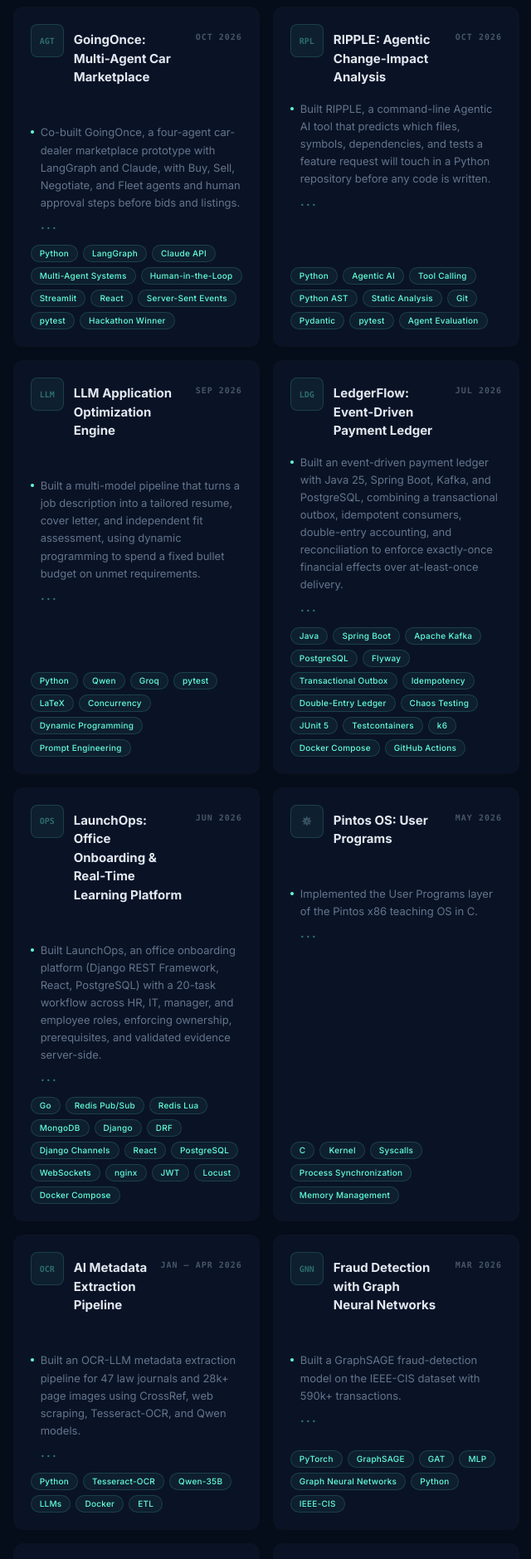
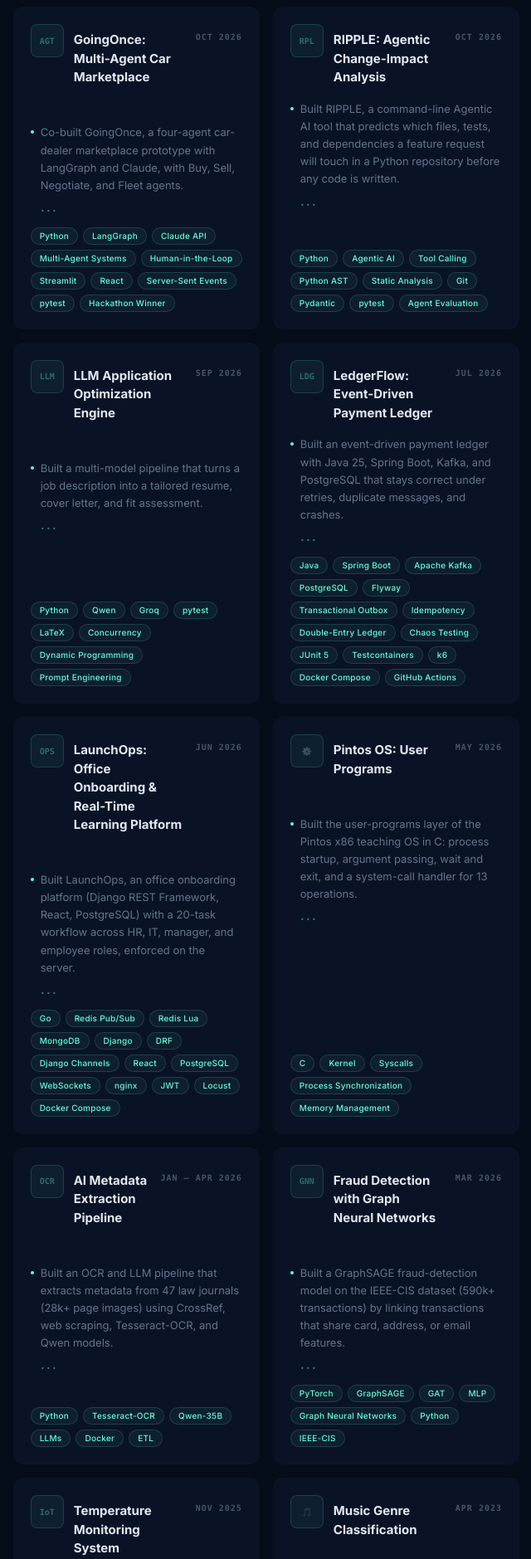
Before and after one commit to Jaypath456/jay-portfolio, a Next.js app: page / in a window 1280 px wide. Shown: the part 2580-4459 px from the top of the page at 83% size, without its empty margins (606-1246 px from the left). Built offline with nearby package versions, Linux system fonts and the light colour scheme.

Commit message:
updated projs

```diff
--- a/app/page.tsx
+++ b/app/page.tsx
@@ -1310,62 +1310,63 @@ export default function Home() {
                       <ProjectCard
                         date="Oct 2026"
                         icon="AGT" title="GoingOnce: Multi-Agent Car Marketplace" href="https://github.com/raunakpandey1/goingonce"
-                        desc="Co-built GoingOnce, a four-agent car-dealer marketplace prototype with LangGraph and Claude, with Buy, Sell, Negotiate, and Fleet agents and human approval steps before bids and listings. Won 1st place in the ACV Auctions + Copart challenge at UB's AI for Good Hackathon Design Challenge in October 2026. Claude handles only language and photo tasks, such as reading requests in any language, reading car photos, and writing explanations, while search, pricing, and negotiation math run in plain code so results repeat. Every Claude call has a saved fallback, and a demo-safe mode replays saved results when the network is bad. Delivered a Streamlit app and a React (Vite) front end over an HTTP API that streams agent steps as Server-Sent Events, with 24 pytest tests that click through every tab and the API."
+                        desc="Co-built GoingOnce, a four-agent car-dealer marketplace prototype with LangGraph and Claude, with Buy, Sell, Negotiate, and Fleet agents. Won 1st place in the ACV Auctions + Copart challenge at UB's AI for Good Hackathon Design Challenge. Claude handles language and photos, while search, pricing, and negotiation math run in plain code so results repeat. Includes a Streamlit app, a React front end, and 24 pytest tests."
                         note="Team of 4 · Hackathon prototype on simulated marketplace data · no real ACV or Copart integration"
                         tags={['Python', 'LangGraph', 'Claude API', 'Multi-Agent Systems', 'Human-in-the-Loop', 'Streamlit', 'React', 'Server-Sent Events', 'pytest', 'Hackathon Winner']}
                       />
                       <ProjectCard
                         date="Oct 2026"
                         icon="RPL" title="RIPPLE: Agentic Change-Impact Analysis" href="#"
-                        desc="Built RIPPLE, a command-line Agentic AI tool that predicts which files, symbols, dependencies, and tests a feature request will touch in a Python repository before any code is written. The LLM only chooses the next probe from what it has already seen, while Python builds the AST and Git index, runs 7 deterministic analysis tools, validates every piece of evidence, and enforces a 25-tool-call budget per run. Evaluated the current system on a fresh held-out set of 30 software-change tasks from 16 repositories (90 scored runs), reaching 0.306 precision, 0.198 F1, and 0.311 MRR with 0 unsupported accepted claims, at a cost of 0.322 false positives per task. Hardened agent execution with evidence-backed decision checkpoints, typed tool-target validation, duplicate suppression, and bounded report repair, averaging 10.37 tool calls, 16.60 model calls, and 0.73 duplicate calls per run, with 241 automated tests passing. Post-change Git verification compares the saved prediction with the real diff and flags unexpected changes, missing tests, and stale callers, reaching 100% detection recall across three planted anomaly types on 15 tasks using oracle pre-change predictions. The leak-audited evaluation infrastructure covers 915 scored runs across two held-out studies, with multi-seed runs, paired repository-cluster bootstrap analysis, and provider-failure provenance."
+                        desc="Built RIPPLE, a command-line Agentic AI tool that predicts which files, tests, and dependencies a feature request will touch in a Python repository before any code is written. The LLM picks what to investigate, while Python runs 7 analysis tools, validates every piece of evidence, and caps each run at 25 tool calls. On 30 fresh tasks from 16 repositories, it reached 0.306 precision and 0.311 MRR with 0 unsupported accepted claims. A post-change check compares the prediction to the real Git diff and flags unexpected edits, missing tests, and stale callers."
                         note="Personal project · Python repositories only · target code is analyzed read-only, never executed · stage-B result uses oracle pre-change predictions · not deployed in production"
                         tags={['Python', 'Agentic AI', 'Tool Calling', 'Python AST', 'Static Analysis', 'Git', 'Pydantic', 'pytest', 'Agent Evaluation']}
                       />
                       <ProjectCard
                         date="Sep 2026"
                         icon="LLM" title="LLM Application Optimization Engine" href="https://github.com/Jaypath456/llm-resume-pipeline"
-                        desc="Built a multi-model pipeline that turns a job description into a tailored resume, cover letter, and independent fit assessment, using dynamic programming to spend a fixed bullet budget on unmet requirements. Cut typical runtime by ~73% (~11 to ~3 minutes) with three concurrent generation workers that regenerate only failed output. Model output is treated as untrusted: Python rejects unsupported claims and changed metrics, then reads the compiled PDF back to check the file that actually ships. Reads exact posting metadata from Greenhouse, Lever, and Ashby, and uses a separate reviewer model that can only propose defects, which Python verifies against the evidence. Backed by a 2,500+ test pytest suite, including metamorphic tests, with no live API calls."
+                        desc="Built a multi-model pipeline that turns a job description into a tailored resume, cover letter, and fit assessment. Python checks every generated claim against source evidence and rejects unsupported ones. Cut typical runtime by ~73% (~11 to ~3 minutes) with three concurrent workers, backed by a 2,500+ test pytest suite."
                         note="Open source · built to explore reliable verification loops for LLM-generated output"
                         tags={['Python', 'Qwen', 'Groq', 'pytest', 'LaTeX', 'Concurrency', 'Dynamic Programming', 'Prompt Engineering']}
                       />
                       <ProjectCard
                         date="Jul 2026"
                         icon="LDG" title="LedgerFlow: Event-Driven Payment Ledger" href="#"
-                        desc="Built an event-driven payment ledger with Java 25, Spring Boot, Kafka, and PostgreSQL, combining a transactional outbox, idempotent consumers, double-entry accounting, and reconciliation to enforce exactly-once financial effects over at-least-once delivery. Split the system into two Spring Boot services, a payment API with idempotency-key handling and a ledger service owning double-entry posting, that communicate asynchronously through Kafka (KRaft) with dead-letter handling and share one PostgreSQL server with separate schemas. Protected concurrent spending with ordered PostgreSQL row locks and idempotency, so a 200-request hot-account race produced exactly 50 valid payments, 150 safe rejections, a $0 ending balance, and no overdraft or duplicate posting. Verified six financial invariants across 94 automated tests and a 27/27-run chaos campaign with 0 invariant violations, absorbing 18,000 duplicate events and recovering from 14 JVM crashes. Reduced request-to-terminal p95 from 121 ms to 51 ms at 200 payments/s by tuning outbox polling from 50 ms to 10 ms. Added a demo-only browser dashboard (HTML/CSS/JavaScript, no extra backend service) with a concurrency and resilience lab over the same payment path, supporting 2 to 5 concurrent transactions, listener pause and resume, and reconciliation recovery. Tests run against real PostgreSQL and Kafka Testcontainers, with Maven verification on GitHub Actions."
+                        desc="Built an event-driven payment ledger with Java 25, Spring Boot, Kafka, and PostgreSQL that stays correct under retries, duplicate messages, and crashes. Uses a transactional outbox, idempotent consumers, and double-entry accounting for exactly-once financial effects over at-least-once delivery. In a 200-request race on one account, exactly 50 payments succeeded, 150 were safely rejected, and the balance ended at $0. Passed 94 automated tests and a 27/27-run chaos campaign with 0 invariant violations, including 14 JVM crashes. Cut p95 latency from 121 ms to 51 ms at 200 payments/s by tuning outbox polling."
                         note="Personal project · local single-instance stack, not production or highly available · performance and recovery figures are local-machine measurements"
                         tags={['Java', 'Spring Boot', 'Apache Kafka', 'PostgreSQL', 'Flyway', 'Transactional Outbox', 'Idempotency', 'Double-Entry Ledger', 'Chaos Testing', 'JUnit 5', 'Testcontainers', 'k6', 'Docker Compose', 'GitHub Actions']}
                       />
                       <ProjectCard
                         date="Jun 2026"
                         icon="OPS" title="LaunchOps: Office Onboarding & Real-Time Learning Platform" href="https://github.com/Jaypath456/decoupled-Learning-Management-System"
-                        desc="Built LaunchOps, an office onboarding platform (Django REST Framework, React, PostgreSQL) with a 20-task workflow across HR, IT, manager, and employee roles, enforcing ownership, prerequisites, and validated evidence server-side. The employee learning track has five lessons and five three-question assessments, graded on the server with an exact 70% pass rule and failed attempts retained on retry. Server-side checks block unauthorized completion, forged evidence, skipped prerequisites, duplicate submissions, and unresolved support issues before HR signoff. Its live-quiz service runs as two Go replicas behind an nginx gateway, with Redis Pub/Sub fan-out across replicas and a Lua script enforcing question deadlines and the first-answer claim. Live answers go to MongoDB behind a unique (room, question, user) index so no answer is stored twice, while Django checks JWT identity, enrollment, and host privileges before a Go worker receives room data. Added a repeatable Django-versus-Go WebSocket benchmark harness recording p50/p95/p99 latency, missed events, and connection failures."
+                        desc="Built LaunchOps, an office onboarding platform (Django REST Framework, React, PostgreSQL) with a 20-task workflow across HR, IT, manager, and employee roles, enforced on the server. Includes a learning track with five lessons and graded quizzes (70% to pass). The live-quiz service runs as two Go replicas behind nginx, using Redis Pub/Sub and MongoDB for live answers."
                         note="Personal project · payroll, provisioning, and identity steps are labeled demo simulations · MongoDB holds live answers only, PostgreSQL stays primary · Go benchmark harness built, results pending"
                         tags={['Go', 'Redis Pub/Sub', 'Redis Lua', 'MongoDB', 'Django', 'DRF', 'Django Channels', 'React', 'PostgreSQL', 'WebSockets', 'nginx', 'JWT', 'Locust', 'Docker Compose']}
                       />
                       <ProjectCard
                         date="May 2026"
                         icon="⚙️" title="Pintos OS: User Programs" href="https://github.com/CSE-421-521-Spring2026/pa2-it_worked_on_my_system"
-                        desc="Implemented the User Programs layer of the Pintos x86 teaching OS in C. Built process execution, argument passing, parent-child synchronization, wait/exit handling, and clean process termination. Added a system-call handler supporting 13 operations and file-descriptor management for up to 128 open files per process. Used locks and semaphores for synchronization, validated user memory before kernel access, and prevented writes to running executables. Passed all 80 project tests covering concurrency, memory faults, and edge cases."                        note="Academic project · CSE 521"
+                        desc="Built the user-programs layer of the Pintos x86 teaching OS in C: process startup, argument passing, wait and exit, and a system-call handler for 13 operations. Tracks up to 128 open files per process, uses locks and memory checks to avoid deadlocks and crashes, and passed all 80 project tests."
+                        note="Academic project · CSE 521"
                         tags={['C', 'Kernel', 'Syscalls', 'Process Synchronization', 'Memory Management']}
                       />
                       <ProjectCard
                         date="Jan — Apr 2026"
                         icon="OCR" title="AI Metadata Extraction Pipeline" href="https://github.com/Jaypath456/AI_metadata_extraction_pipeline"
-                        desc="Built an OCR-LLM metadata extraction pipeline for 47 law journals and 28k+ page images using CrossRef, web scraping, Tesseract-OCR, and Qwen models. Combined outputs from the different sources using fuzzy matching and converted the final metadata into validated YAML. Over five iterations, improved extraction accuracy from 57% to 90.81% while reducing manual data-entry work by ~90%. Parallelized journal processing with a worker pool so available CPU cores could process journals independently. Added an aiscore confidence system (100/85/50 by source) to flag uncertain fields for human review. Containerized the complete pipeline with Docker."
+                        desc="Built an OCR and LLM pipeline that extracts metadata from 47 law journals (28k+ page images) using CrossRef, web scraping, Tesseract-OCR, and Qwen models. Fuzzy matching merges the sources into validated YAML, raising accuracy from 57% to 90.81% over five iterations and cutting manual entry by ~90%. A worker pool processes journals in parallel, and an aiscore flags low-confidence fields for human review."
                         note="Graduate Student Developer · CSE 611 · Team of 5 · HeinOnline"
                         tags={['Python', 'Tesseract-OCR', 'Qwen-35B', 'LLMs', 'Docker', 'ETL']}
                       />
                       <ProjectCard
                         date="Mar 2026"
                         icon="GNN" title="Fraud Detection with Graph Neural Networks" href="https://github.com/Jaypath456/gnn-fraud-detection"
-                        desc="Built a GraphSAGE fraud-detection model on the IEEE-CIS dataset with 590k+ transactions. Converted transactions into a graph using shared card, address, and email features while limiting very large groups to keep the graph manageable. Handled the ~27.6:1 class imbalance using Focal Loss and threshold tuning. During testing, found that GAT struggled with high-degree hubs while GraphSAGE was more stable. GraphSAGE reached 0.9259 AUC-ROC and 0.5641 fraud F1, compared with ~0.858 AUC for the MLP baseline. An edge ablation showed the graph links lift AUC from ~0.895 with no edges to ~0.911 with all of them. On the Elliptic Bitcoin benchmark, GraphSAGE reached ~0.988 AUC and ~0.906 F1."
+                        desc="Built a GraphSAGE fraud-detection model on the IEEE-CIS dataset (590k+ transactions) by linking transactions that share card, address, or email features. Used Focal Loss and threshold tuning for the ~27.6:1 class imbalance. GraphSAGE reached 0.9259 AUC-ROC versus ~0.858 for an MLP baseline, while GAT struggled with high-degree hubs."
                         note="Academic project"
                         tags={['PyTorch', 'GraphSAGE', 'GAT', 'MLP', 'Graph Neural Networks', 'Python', 'IEEE-CIS']}
                       />
                       <ProjectCard
                         date="Nov 2025"
                         icon="IoT" title="Temperature Monitoring System" href="https://github.com/Jaypath456/UB_hackathon"
-                        desc="Built an IoT system during a weekend hackathon that tracks building temperatures in real time, using Arduino microcontrollers and MPI 3118A sensors to send local ambient readings. A Python and Django REST Framework backend parses and validates incoming sensor data, storing history and location details in PostgreSQL, and a ReactJS dashboard polls the REST API to show current temperatures by location. Auth0 is used in the system."
+                        desc="Built an IoT system at a weekend hackathon that tracks building temperatures in real time with Arduino sensors. A Django REST Framework backend validates readings and stores them in PostgreSQL, and a ReactJS dashboard shows current temperatures by location."
                         note="Team of 3 · UB Hacking Fall 2025"
                         tags={['Arduino', 'Django', 'DRF', 'ReactJS', 'Auth0', 'IoT', 'PostgreSQL', 'REST APIs']}
                       />
```
